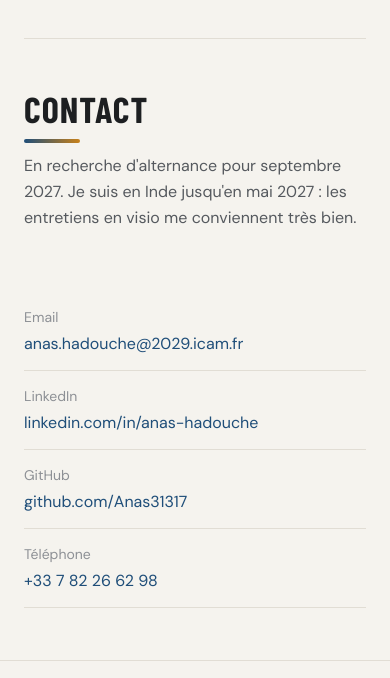
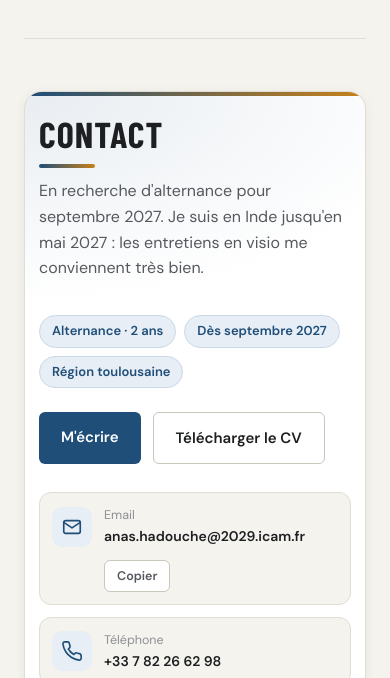
Before and after one commit to Anas31317/portfolio_anas-hadouche, a plain HTML site: page docs/index.html in a window 390 px wide. Shown: the part 6150-6828 px from the top of the page. Drawn offline with nearby package versions, Linux system fonts and the light colour scheme; a web font is replaced by a local one.

Commit message:
Nouvelle section Contact : carte, boutons, icônes et copie de l'email

```diff
--- a/docs/assets/style.css
+++ b/docs/assets/style.css
@@ -713,3 +713,48 @@ body { background: radial-gradient(1100px 620px at 85% -8%, var(--glow), transpa
 .p-langs > span + span { margin-top: 4px; }
 .p-langs .in { display: inline; }
 .p-langs a { white-space: nowrap; }
+
+/* ── CONTACT ── */
+.p-contact2 {
+  display: grid; grid-template-columns: 1fr 1.05fr; gap: 48px; align-items: center;
+  padding: 40px; border-radius: 18px; border: 1px solid var(--border);
+  background: radial-gradient(600px 300px at 0% 0%, var(--glow), transparent 70%), var(--surface);
+  box-shadow: var(--shadow); position: relative; overflow: hidden;
+}
+.p-contact2::before {
+  content: ""; position: absolute; inset: 0 0 auto 0; height: 4px;
+  background: linear-gradient(90deg, var(--accent), var(--accent-2));
+}
+.pc-tags { list-style: none; display: flex; flex-wrap: wrap; gap: 8px; margin: 18px 0 24px; }
+.pc-tags li { font-size: 13px; font-weight: 600; color: var(--accent); background: var(--accent-l); border: 1px solid var(--accent-m); padding: 5px 12px; border-radius: 999px; }
+.pc-grid { display: grid; grid-template-columns: 1fr; gap: 12px; }
+.pc-tile {
+  position: relative; border: 1px solid var(--border); border-radius: 12px; background: var(--bg);
+  transition: transform .25s ease-out, border-color .25s, box-shadow .25s;
+}
+.pc-tile:hover { transform: translateY(-4px); border-color: var(--accent-m); box-shadow: 0 12px 28px var(--glow); }
+.pc-link { display: flex; align-items: center; gap: 14px; padding: 14px 18px; text-decoration: none; color: var(--text); min-height: 44px; }
+.pc-link:focus-visible { outline: 2px solid var(--accent); outline-offset: 2px; border-radius: 12px; }
+.pc-ico {
+  flex: none; width: 46px; height: 46px; border-radius: 12px; display: grid; place-items: center;
+  color: var(--accent); background: var(--accent-l); transition: transform .25s ease-out, background .25s, color .25s;
+}
+.pc-tile:hover .pc-ico { transform: scale(1.1) rotate(-6deg); background: var(--accent); color: var(--on-accent); }
+.pc-link small { display: block; font-size: 12.5px; color: var(--text-3); }
+.pc-link b { display: block; font-weight: 600; font-size: 15.5px; overflow-wrap: anywhere; }
+.pc-copy {
+  position: absolute; top: 50%; right: 16px; transform: translateY(-50%);
+  font: 600 12.5px 'DM Sans', sans-serif; color: var(--text-2); background: var(--surface);
+  border: 1px solid var(--border-s); border-radius: 6px; padding: 7px 12px; cursor: pointer;
+  transition: color .2s, border-color .2s;
+}
+.pc-copy:hover { color: var(--accent); border-color: var(--accent); }
+.pc-copy.ok { color: var(--ok); border-color: var(--ok); }
+@media (max-width: 900px) { .p-contact2 { grid-template-columns: 1fr; gap: 28px; padding: 28px 22px; } }
+@media (max-width: 600px) {
+  .p-contact2 { padding: 24px 14px; }
+  .pc-link { gap: 12px; padding: 12px; }
+  .pc-ico { width: 40px; height: 40px; border-radius: 10px; }
+  .pc-link b { font-size: 14px; overflow-wrap: normal; }
+  .pc-copy { position: static; transform: none; margin: 0 12px 12px 64px; }
+}
--- a/docs/index.html
+++ b/docs/index.html
@@ -5,8 +5,8 @@
   <meta name="viewport" content="width=device-width, initial-scale=1.0">
   <meta name="description" content="Portfolio d'Anas Hadouche — Étudiant ingénieur ICAM Toulouse, spécialisé en systèmes industriels, électronique embarquée et développement web.">
   <title>Anas Hadouche — Portfolio</title>
-  <link rel="stylesheet" href="assets/style.css?v=202611180925">
-  <script src="assets/theme.js?v=202611180925"></script>
+  <link rel="stylesheet" href="assets/style.css?v=202611180928">
+  <script src="assets/theme.js?v=202611180928"></script>
 </head>
 <body>
 
@@ -183,14 +183,29 @@
 
   <!-- CONTACT -->
   <section class="p-sec" id="contact">
-    <div class="p-contact">
-      <div><h2 data-fr="CONTACT" data-en="CONTACT">CONTACT</h2><p class="lead" data-fr="En recherche d'alternance pour septembre 2027. Je suis en Inde jusqu'en mai 2027 : les entretiens en visio me conviennent très bien." data-en="Looking for a work-study position from September 2027. I am in India until May 2027, so video interviews suit me perfectly.">En recherche d'alternance pour septembre 2027. Je suis en Inde jusqu'en mai 2027 : les entretiens en visio me conviennent très bien.</p></div>
-      <ul>
-        <li><small>Email</small><a href="mailto:anas.hadouche@2029.icam.fr">anas.hadouche@2029.icam.fr</a></li>
-        <li><small>LinkedIn</small><a href="https://www.linkedin.com/in/anas-hadouche/" target="_blank" rel="noopener">linkedin.com/in/anas-hadouche</a></li>
-        <li><small>GitHub</small><a href="https://github.com/Anas31317" target="_blank" rel="noopener">github.com/Anas31317</a></li>
-        <li><small data-fr="Téléphone" data-en="Phone">Téléphone</small><a href="tel:+33782266298">+33 7 82 26 62 98</a></li>
-      </ul>
+    <div class="p-contact2">
+      <div class="pc-intro">
+        <h2 data-fr="CONTACT" data-en="CONTACT">CONTACT</h2>
+        <p class="lead" data-fr="En recherche d'alternance pour septembre 2027. Je suis en Inde jusqu'en mai 2027 : les entretiens en visio me conviennent très bien." data-en="Looking for a work-study position from September 2027. I am in India until May 2027, so video interviews suit me perfectly.">En recherche d'alternance pour septembre 2027. Je suis en Inde jusqu'en mai 2027 : les entretiens en visio me conviennent très bien.</p>
+        <ul class="pc-tags">
+          <li data-fr="Alternance · 2 ans" data-en="Work-study · 2 years">Alternance · 2 ans</li>
+          <li data-fr="Dès septembre 2027" data-en="From September 2027">Dès septembre 2027</li>
+          <li data-fr="Région toulousaine" data-en="Toulouse area">Région toulousaine</li>
+        </ul>
+        <div class="p-btns">
+          <a class="p-btn main" href="mailto:anas.hadouche@2029.icam.fr" data-fr="M'écrire" data-en="Email me">M'écrire</a>
+          <a class="p-btn sec" href="assets/pdf/cv_anas_hadouche.pdf" download data-fr="Télécharger le CV" data-en="Download CV">Télécharger le CV</a>
+        </div>
+      </div>
+      <div class="pc-grid">
+        <div class="pc-tile">
+          <a class="pc-link" href="mailto:anas.hadouche@2029.icam.fr"><span class="pc-ico"><svg width="22" height="22" viewBox="0 0 24 24" fill="none" stroke="currentColor" stroke-width="1.8" stroke-linecap="round" stroke-linejoin="round" aria-hidden="true"><rect x="3" y="5" width="18" height="14" rx="2"/><path d="m3 7 9 6 9-6"/></svg></span><span><small>Email</small><b>anas.hadouche@2029.icam.fr</b></span></a>
+          <button class="pc-copy" type="button" onclick="copyMail(this)" data-fr="Copier" data-en="Copy">Copier</button>
+        </div>
+        <div class="pc-tile"><a class="pc-link" href="tel:+33782266298"><span class="pc-ico"><svg width="22" height="22" viewBox="0 0 24 24" fill="none" stroke="currentColor" stroke-width="1.8" stroke-linecap="round" stroke-linejoin="round" aria-hidden="true"><path d="M22 16.9v3a2 2 0 0 1-2.2 2 19.8 19.8 0 0 1-8.6-3.1 19.5 19.5 0 0 1-6-6A19.8 19.8 0 0 1 2.1 4.2 2 2 0 0 1 4.1 2h3a2 2 0 0 1 2 1.7c.1.9.4 1.8.7 2.7a2 2 0 0 1-.5 2.1L8 9.8a16 16 0 0 0 6 6l1.3-1.3a2 2 0 0 1 2.1-.4c.9.3 1.8.6 2.7.7a2 2 0 0 1 1.7 2z"/></svg></span><span><small data-fr="Téléphone" data-en="Phone">Téléphone</small><b>+33 7 82 26 62 98</b></span></a></div>
+        <div class="pc-tile"><a class="pc-link" href="https://www.linkedin.com/in/anas-hadouche/" target="_blank" rel="noopener"><span class="pc-ico"><svg width="22" height="22" viewBox="0 0 24 24" fill="none" stroke="currentColor" stroke-width="1.8" stroke-linecap="round" stroke-linejoin="round" aria-hidden="true"><rect x="3" y="3" width="18" height="18" rx="3"/><path d="M8 10v7M8 7v.01M12 17v-4a2 2 0 0 1 4 0v4M12 10v7"/></svg></span><span><small>LinkedIn</small><b>in/anas-hadouche</b></span></a></div>
+        <div class="pc-tile"><a class="pc-link" href="https://github.com/Anas31317" target="_blank" rel="noopener"><span class="pc-ico"><svg width="22" height="22" viewBox="0 0 24 24" fill="none" stroke="currentColor" stroke-width="1.8" stroke-linecap="round" stroke-linejoin="round" aria-hidden="true"><path d="M9 19c-4 1.3-4-2-6-2.5M15 21v-3.5c0-1 .1-1.4-.5-2 2.8-.3 5.5-1.4 5.5-6a4.6 4.6 0 0 0-1.3-3.2 4.2 4.2 0 0 0-.1-3.2s-1.1-.3-3.5 1.3a12 12 0 0 0-6.2 0C6.5 2.8 5.4 3.1 5.4 3.1a4.2 4.2 0 0 0-.1 3.2A4.6 4.6 0 0 0 4 9.5c0 4.6 2.7 5.7 5.5 6-.6.6-.6 1.2-.5 2V21"/></svg></span><span><small>GitHub</small><b>Anas31317</b></span></a></div>
+      </div>
     </div>
   </section>
 </div>
@@ -227,5 +242,15 @@
   if (!location.hash) window.scrollTo(0, 0);
 </script>
 
+<script>
+  // copie l'email ; le bouton dit « Copié » deux secondes
+  function copyMail(btn) {
+    navigator.clipboard.writeText('anas.hadouche@2029.icam.fr').then(function () {
+      var en = document.documentElement.lang === 'en';
+      btn.textContent = en ? 'Copied' : 'Copié'; btn.classList.add('ok');
+      setTimeout(function () { btn.textContent = btn.getAttribute(en ? 'data-en' : 'data-fr'); btn.classList.remove('ok'); }, 2000);
+    });
+  }
+</script>
 </body>
 </html>
```
Also changed, not shown: docs/experiences.html (+2 -2 lines), docs/projects.html (+2 -2 lines), docs/projects/bateau.html (+3 -3 lines), docs/projects/norauto.html (+4 -4 lines), docs/projects/ocp.html (+3 -3 lines), docs/projects/suivi-muscu.html (+4 -4 lines), docs/projects/tag-box.html (+4 -4 lines).
